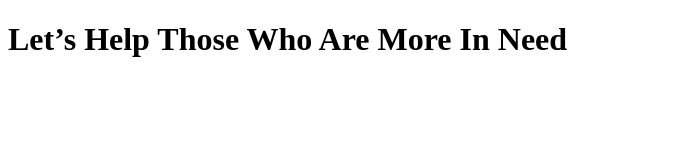
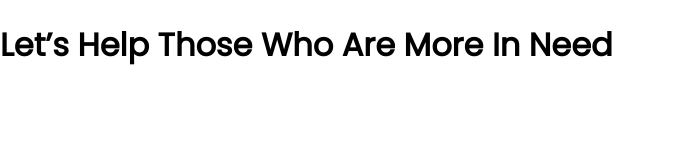
Before and after one commit to MuNiRa369/Assignment-1, a plain HTML site: page donate-today-main/index.html in a window 1280 px wide. Shown: the whole page, without its empty margins (0-673 px from the left). Drawn offline with Linux system fonts and the light colour scheme; files that its build step writes are made by us from their sources.

Commit message:
font add

```diff
--- a/donate-today-main/index.html
+++ b/donate-today-main/index.html
@@ -10,7 +10,9 @@
     <link rel="preconnect" href="https://fonts.googleapis.com" />
     <link rel="preconnect" href="https://fonts.gstatic.com" crossorigin />
     <link href="https://fonts.googleapis.com/css2?family=Poppins&display=swap" rel="stylesheet" />
+    <!-- End of font style set -->
     <title>Donate-Today</title>
+    <link rel="stylesheet" href="style.css">
   </head>
   <body>
     <h1>Let’s Help Those Who Are More In Need</h1>
--- a/style.css
+++ b/style.css
@@ -0,0 +1,4 @@
+body{
+    font-family: 'Poppins', sans-serif;
+    margin: 0%;
+}
```
